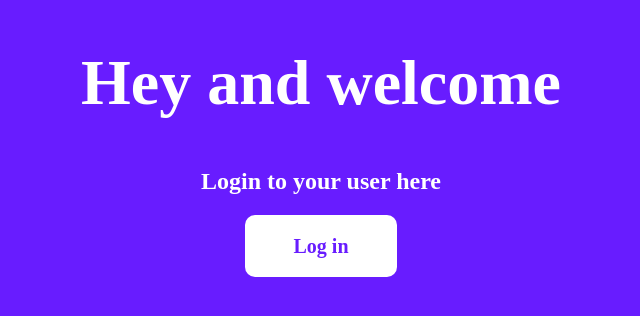
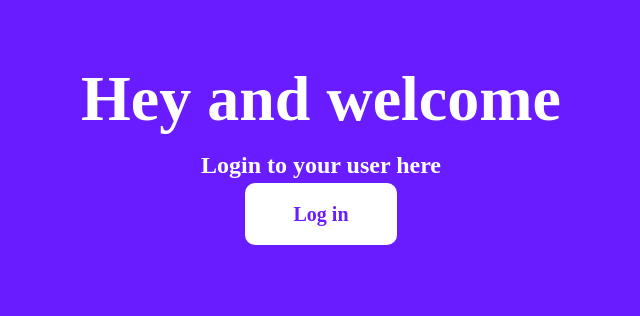
Before and after one commit to mobak88/arbeidskrav-bil-register, a React (Vite) app: page / in a window 1280 px wide. Shown: the part 252-568 px from the top of the page, without its empty margins (319-959 px from the left). Built offline with nearby package versions, Linux system fonts and the light colour scheme; no server answers.

Commit message:
Changed some styling

```diff
--- a/src/components/Menu.jsx
+++ b/src/components/Menu.jsx
@@ -8,8 +8,8 @@ const Menu = () => {
 
     return (
        <nav className="menu-section">
-        <h1> Hey and welcome to the main page</h1>
-            <p>Here you can access your data</p>
+        <h1 className="menu-title"> Hey and welcome to the main page</h1>
+            <p className="menu-info">Here you can access your data</p>
             <div className="link-container">
                 <Link   Link to ="/person"><button className='menu-btn'>Users</button></Link>
                 <Link to ="/createUser"><button className='menu-btn'>Create new user</button></Link>
--- a/src/components/menu.css
+++ b/src/components/menu.css
@@ -14,7 +14,7 @@
 }
 
 
-h1, p {
+.menu-title, .menu-info {
     color:#fff;
     text-align: center;
     padding: 1rem;
```
